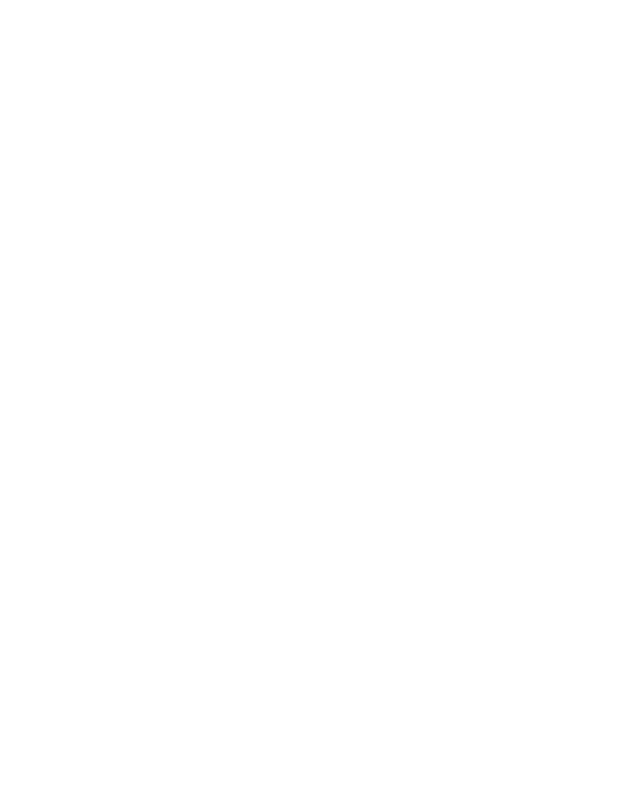
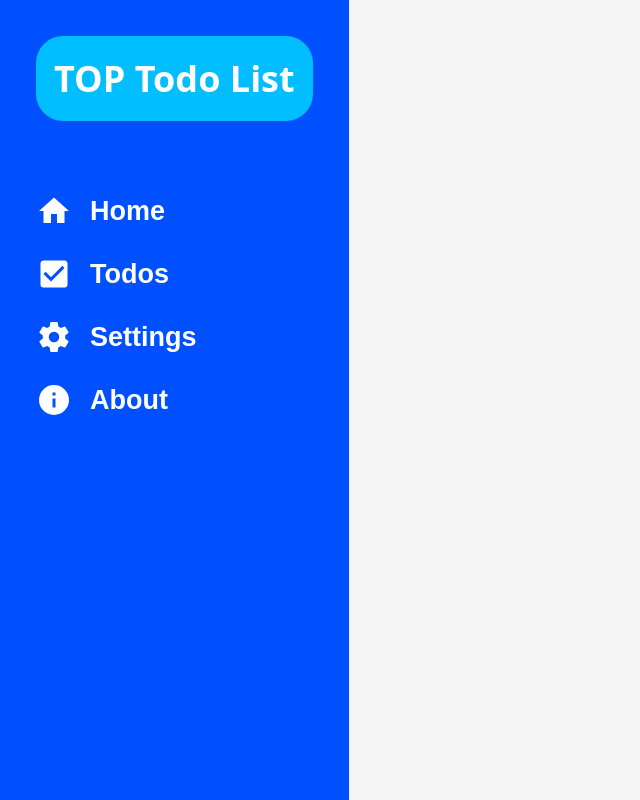
Before and after one commit to Telmo26/TOP-TodoList, a website built with webpack: page src/template.html in a window 1280 px wide. Shown: the whole page, without its empty margins (0-640 px from the left). Built offline with nearby package versions, Linux system fonts and the light colour scheme.

Commit message:
Created the sidebar

```diff
--- a/package.json
+++ b/package.json
@@ -11,9 +11,11 @@
   },
   "devDependencies": {
     "css-loader": "^7.1.4",
+    "html-loader": "^5.1.0",
     "html-webpack-plugin": "^5.6.6",
     "style-loader": "^4.0.0",
     "webpack": "^5.105.4",
-    "webpack-cli": "^7.0.0"
+    "webpack-cli": "^7.0.0",
+    "webpack-dev-server": "^5.2.3"
   }
 }
--- a/src/index.js
+++ b/src/index.js
@@ -0,0 +1 @@
+import "./style.css"
--- /dev/null
+++ b/src/style.css
@@ -0,0 +1,64 @@
+* {
+    margin: 0px;
+    padding: 0px;
+    box-sizing: border-box;
+}
+
+:root {
+    --solid-blue: rgb(0, 80, 255);
+    --light-blue: rgb(0, 190, 255);
+    font-size: 18px;
+    font-family: system-ui, -apple-system, BlinkMacSystemFont, 'Segoe UI', Roboto, Oxygen, Ubuntu, Cantarell, 'Open Sans', 'Helvetica Neue', sans-serif;
+}
+
+body {
+    display: grid;
+    grid-template-columns: max-content 1fr;
+    height: 100vh;
+    background-color: whitesmoke;
+}
+
+header {
+    display: flex;
+    flex-direction: column;
+    gap: 4rem;
+
+    height: 100%;
+    padding: 2rem;
+    background-color: var(--solid-blue);
+}
+
+header h1 {
+    font-size: 2rem;
+    font-weight: bolder;
+    color: white;
+    background-color: var(--light-blue);
+    padding: 1rem;
+    border-radius: 1.5rem;
+}
+
+nav {
+    display: flex;
+    flex-direction: column;
+    gap: 1.5rem;
+}
+
+nav button {
+    font-size: 1.5rem;
+    background: none;
+    border: none;
+    color: white;
+    text-align: left;
+    font-weight: 900;
+
+    height: 2rem;
+    display: flex;
+    justify-items: center;
+    align-items: center;
+    gap: 1rem;
+}
+
+nav button svg {
+    height: 100%;
+    fill: white;
+}
--- a/src/template.html
+++ b/src/template.html
@@ -6,6 +6,33 @@
     <title>Document</title>
 </head>
 <body>
+    <header>
+        <h1>TOP Todo List</h1>
+        <nav>
+            <button id="home">
+                <svg xmlns="http://www.w3.org/2000/svg" viewBox="0 0 24 24"><title>home</title><path d="M10,20V14H14V20H19V12H22L12,3L2,12H5V20H10Z" /></svg>
+                Home
+            </button>
 
+            <button id="todos">
+                <svg xmlns="http://www.w3.org/2000/svg" viewBox="0 0 24 24"><title>checkbox-marked</title><path d="M10,17L5,12L6.41,10.58L10,14.17L17.59,6.58L19,8M19,3H5C3.89,3 3,3.89 3,5V19A2,2 0 0,0 5,21H19A2,2 0 0,0 21,19V5C21,3.89 20.1,3 19,3Z" /></svg>
+                Todos
+            </button>
+
+            <button id="settings">
+                <svg xmlns="http://www.w3.org/2000/svg" viewBox="0 0 24 24"><title>cog</title><path d="M12,15.5A3.5,3.5 0 0,1 8.5,12A3.5,3.5 0 0,1 12,8.5A3.5,3.5 0 0,1 15.5,12A3.5,3.5 0 0,1 12,15.5M19.43,12.97C19.47,12.65 19.5,12.33 19.5,12C19.5,11.67 19.47,11.34 19.43,11L21.54,9.37C21.73,9.22 21.78,8.95 21.66,8.73L19.66,5.27C19.54,5.05 19.27,4.96 19.05,5.05L16.56,6.05C16.04,5.66 15.5,5.32 14.87,5.07L14.5,2.42C14.46,2.18 14.25,2 14,2H10C9.75,2 9.54,2.18 9.5,2.42L9.13,5.07C8.5,5.32 7.96,5.66 7.44,6.05L4.95,5.05C4.73,4.96 4.46,5.05 4.34,5.27L2.34,8.73C2.21,8.95 2.27,9.22 2.46,9.37L4.57,11C4.53,11.34 4.5,11.67 4.5,12C4.5,12.33 4.53,12.65 4.57,12.97L2.46,14.63C2.27,14.78 2.21,15.05 2.34,15.27L4.34,18.73C4.46,18.95 4.73,19.03 4.95,18.95L7.44,17.94C7.96,18.34 8.5,18.68 9.13,18.93L9.5,21.58C9.54,21.82 9.75,22 10,22H14C14.25,22 14.46,21.82 14.5,21.58L14.87,18.93C15.5,18.67 16.04,18.34 16.56,17.94L19.05,18.95C19.27,19.03 19.54,18.95 19.66,18.73L21.66,15.27C21.78,15.05 21.73,14.78 21.54,14.63L19.43,12.97Z" /></svg>
+                Settings
+            </button>
+
+            <button id="about">
+                <svg xmlns="http://www.w3.org/2000/svg" viewBox="0 0 24 24"><title>information</title><path d="M13,9H11V7H13M13,17H11V11H13M12,2A10,10 0 0,0 2,12A10,10 0 0,0 12,22A10,10 0 0,0 22,12A10,10 0 0,0 12,2Z" /></svg>
+                About
+            </button>
+        </nav>
+    </header>
+
+    <div id="content">
+
+    </div>
 </body>
 </html>
--- a/webpack.config.js
+++ b/webpack.config.js
@@ -23,6 +23,10 @@
       {
         test: /\.(png|svg|jpg|jpeg|gif)$/i,
         type: "asset/resource",
+      },
+      {
+        test: /\.html$/i,
+        use: ["html-loader"],
       }
     ]
   }
```
Also changed, not shown: src/icons/home.svg (added), 1 other file.
